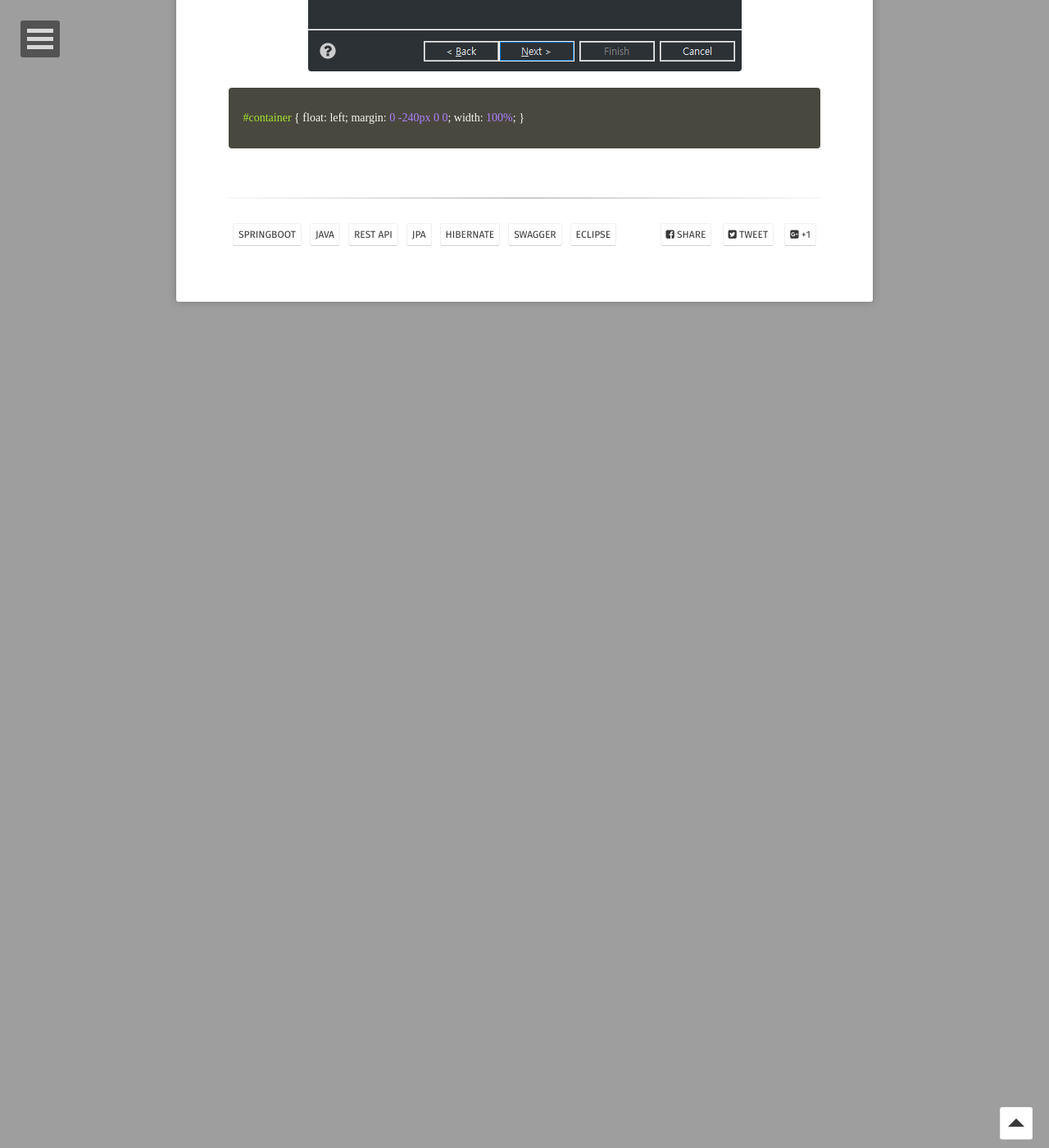
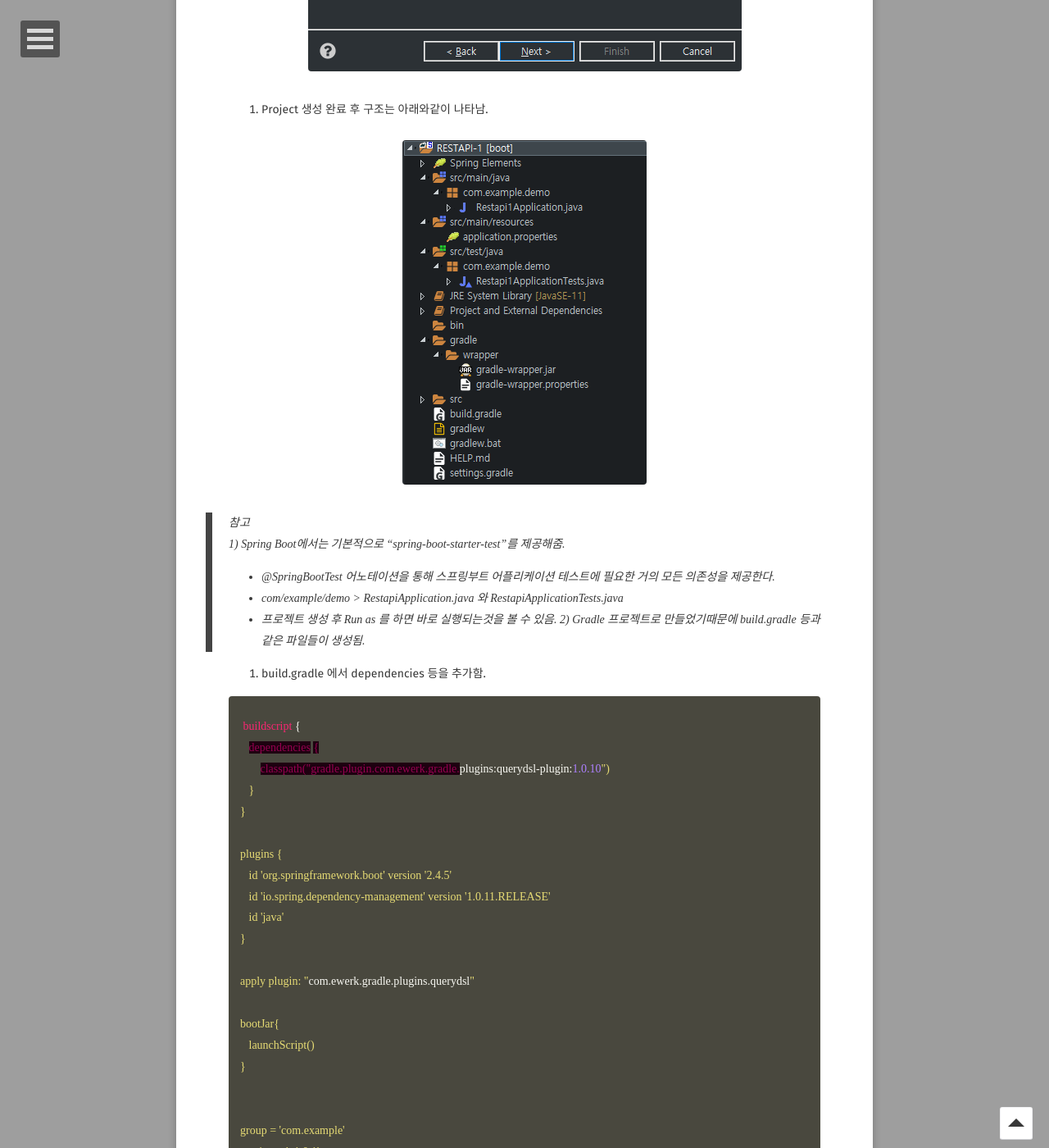
Before and after one commit to GayeonYoon/GayeonYoon.github.io, a Jekyll site: the page built from _posts/2021-07-30-REST_API_POST_1.md, in a window 1280 px wide and 1400 px high, scrolled down 1441 px. Shown: the whole window at 82% size. Built offline with Jekyll 4.4.1, drawn with Linux system fonts in a browser that asks for light colours; some web fonts are replaced; before the commit the page ends 1809 px from its top, so only the background shows below that; some of the changed text lies outside the part shown.

Commit message:
Update 2021-07-30-REST_API_POST_1.md

```diff
--- a/_posts/2021-07-30-REST_API_POST_1.md
+++ b/_posts/2021-07-30-REST_API_POST_1.md
@@ -12,13 +12,143 @@ feature: /assets/img/spring_boot_logo.jpg
 
 # 1. SpringBoot 프로젝트 생성
 
-Eclipse 실행 후 File > New > Other > Spring Boot > Spring Starter Project 클릭 후 <br>
+1. Eclipse 실행 후 File > New > Other > Spring Boot > Spring Starter Project 클릭 후 <br>
 Project <b>Name</b> 입력, Type은 <b>Gradle</b>로 선택.
 
 <figure>
-	<img src="/assets/img/RestApi_post1.png" style="max-height:500;">
+	<img src="/assets/img/RestApi_post1.png">
 </figure>
+
+2. Project 생성 완료 후 구조는 아래와같이 나타남.
+<figure>
+	<img src="/assets/img/RestApi_post2.png">
+</figure>
+
+> 참고<br>
+1) Spring Boot에서는 기본적으로 "spring-boot-starter-test"를 제공해줌. <br>
+ * @SpringBootTest 어노테이션을 통해 스프링부트 어플리케이션 테스트에 필요한 거의 모든 의존성을 제공한다.
+ * com/example/demo > RestapiApplication.java 와 RestapiApplicationTests.java
+ * 프로젝트 생성 후 Run as 를 하면 바로 실행되는것을 볼 수 있음.
+2) Gradle 프로젝트로 만들었기때문에 build.gradle 등과 같은 파일들이 생성됨. <br>
+
+3. build.gradle 에서 dependencies 등을 추가함.
 
 
 
-{% highlight css %} #container { float: left; margin: 0 -240px 0 0; width: 100%; } {% endhighlight %}
+{% highlight css %} buildscript {
+   dependencies {
+       classpath("gradle.plugin.com.ewerk.gradle.plugins:querydsl-plugin:1.0.10")
+   }
+}
+
+plugins {
+   id 'org.springframework.boot' version '2.4.5'
+   id 'io.spring.dependency-management' version '1.0.11.RELEASE'
+   id 'java'
+}
+
+apply plugin: "com.ewerk.gradle.plugins.querydsl"
+
+bootJar{
+   launchScript()
+}
+
+
+group = 'com.example'
+version = 'v1.0.1'
+sourceCompatibility = '1.8'
+
+configurations {
+   compileOnly {
+      extendsFrom annotationProcessor
+   }
+}
+
+repositories {
+   mavenCentral()
+}
+
+dependencies {
+   implementation 'org.springframework.boot:spring-boot-starter-web'
+   implementation 'org.springframework.boot:spring-boot-starter-jdbc'
+   implementation 'org.springframework.boot:spring-boot-starter-webflux'
+   implementation 'org.mybatis.spring.boot:mybatis-spring-boot-starter:2.1.4'
+   compileOnly 'org.projectlombok:lombok'
+   developmentOnly 'org.springframework.boot:spring-boot-devtools'
+   runtimeOnly 'mysql:mysql-connector-java'
+   annotationProcessor 'org.projectlombok:lombok'
+   testImplementation 'org.springframework.boot:spring-boot-starter-test'
+   testImplementation 'io.projectreactor:reactor-test'
+
+   implementation 'org.bgee.log4jdbc-log4j2:log4jdbc-log4j2-jdbc4.1:1.16'
+
+   //view
+   implementation 'org.apache.tomcat.embed:tomcat-embed-jasper'
+   implementation 'javax.servlet:jstl:1.2'
+
+   //swagger
+   implementation 'io.springfox:springfox-swagger2:2.9.2'
+   implementation 'io.springfox:springfox-swagger-ui:2.9.2'
+   implementation 'io.swagger:swagger-annotations:1.5.21'
+   implementation 'io.swagger:swagger-models:1.5.21'
+
+   //jpa
+   implementation "org.springframework.boot:spring-boot-starter-data-jpa"
+   implementation "com.h2database:h2"
+
+   //cache
+   implementation 'org.springframework.boot:spring-boot-starter-cache'
+
+   //valid
+   implementation 'org.springframework.boot:spring-boot-starter-validation'
+
+   //kafka
+   implementation 'org.springframework.kafka:spring-kafka'
+
+   //graphql
+   implementation 'com.graphql-java-kickstart:graphql-spring-boot-starter:6.0.1'
+    runtimeOnly 'com.graphql-java-kickstart:graphiql-spring-boot-starter:6.0.1'
+
+    //mail
+    implementation 'org.springframework.boot:spring-boot-starter-mail'
+
+    //webSocket
+    implementation 'org.springframework.boot:spring-boot-starter-websocket'
+
+      //security
+   //implementation 'org.springframework.boot:spring-boot-starter-security'
+   //implementation 'org.springframework.security:spring-security-test'
+
+
+    //queryDSL
+    implementation 'com.querydsl:querydsl-jpa'
+    implementation 'com.querydsl:querydsl-apt'
+}
+
+test {
+   useJUnitPlatform()
+}
+
+def querydslDir = 'src/main/generated'
+
+querydsl {
+    library = "com.querydsl:querydsl-apt"
+   jpa = true
+   querydslSourcesDir = querydslDir
+}
+
+sourceSets {
+   main {
+       java {
+          srcDirs = ['src/main/java', querydslDir]
+          }
+   }
+}
+
+compileQuerydsl {
+    options.annotationProcessorPath = configurations.querydsl
+}
+
+configurations {
+    querydsl.extendsFrom compileClasspath
+}{% endhighlight %}
```
